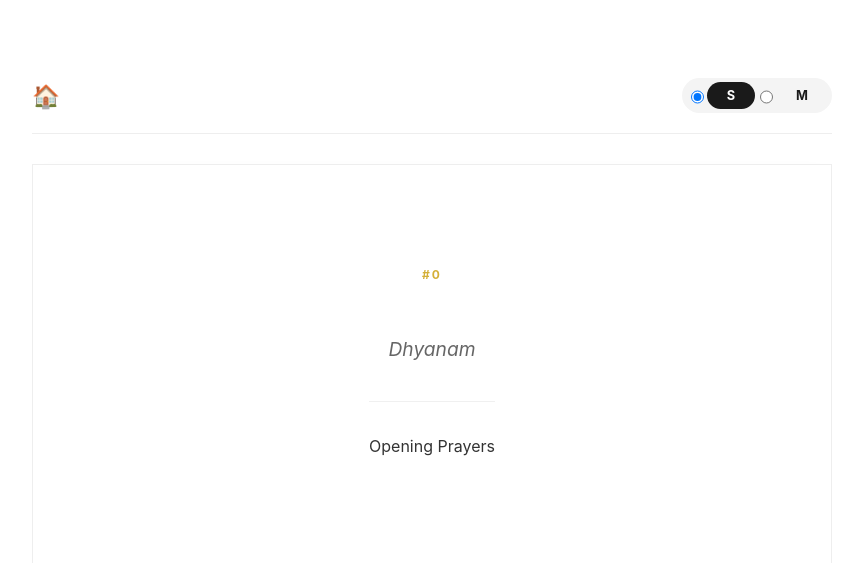
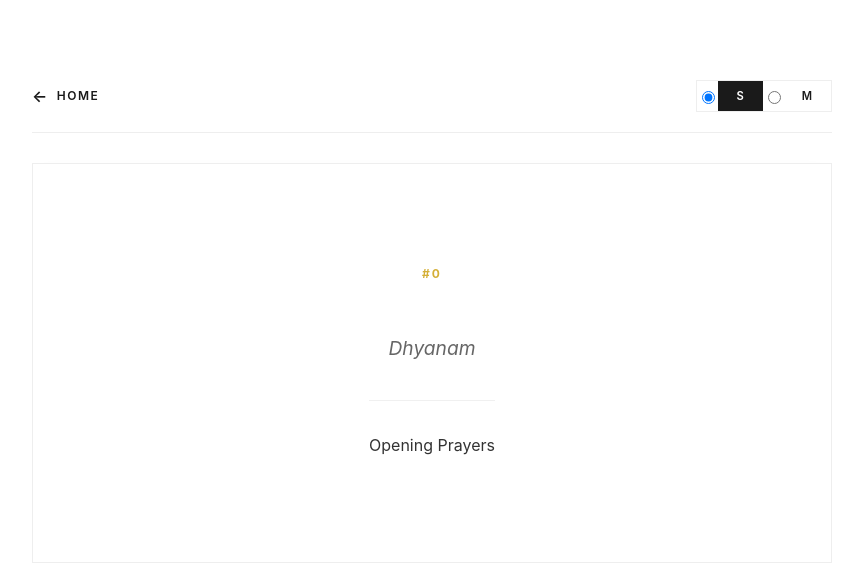
Before and after one commit to arunaj-1989/devotional_app, a Flask app: page /stotram/Vishnu/flashcard/0?lang=sanskrit in a window 1280 px wide. Shown: the part 78-641 px from the top of the page, without its empty margins (208-1071 px from the left). Run offline with Flask 3, Linux system fonts and the light colour scheme.

Commit message:
updated toggle button

```diff
--- a/static/style.css
+++ b/static/style.css
@@ -177,28 +177,39 @@ body {
 }
 
 .home-link {
-    font-size: 1.4rem;
+    font-size: 0.75rem;
+    font-weight: 600;
+    text-transform: uppercase;
+    letter-spacing: 1.5px;
     text-decoration: none;
     color: #1a1a1a;
-    transition: color 0.3s;
+    display: flex;
+    align-items: center;
+    gap: 8px;
+    transition: all 0.3s ease;
 }
 
-.home-link:hover { color: #d4af37; }
+.home-link:hover {
+    color: #d4af37;
+    transform: translateX(-3px);
+}
+
+.nav-arrow { font-size: 1rem; }
 
 .language-toggle {
     display: flex;
-    background: #f4f4f4;
-    border-radius: 30px;
-    padding: 4px;
+    border: 1px solid #eeeeee;
+    background: #ffffff;
 }
 
 .language-toggle label {
-    padding: 6px 20px;
-    font-size: 0.8rem;
-    font-weight: 700;
+    padding: 8px 18px;
+    font-size: 0.7rem;
+    font-weight: 600;
+    text-transform: uppercase;
+    letter-spacing: 1px;
     cursor: pointer;
-    border-radius: 20px;
-    transition: all 0.3s;
+    transition: all 0.3s ease;
 }
 
 .language-toggle input[type="radio"]:checked + label {
--- a/templates/flashcard.html
+++ b/templates/flashcard.html
@@ -13,7 +13,7 @@
 
     <div class="flashcard-page-container">
         <div class="controls-row">
-            <a href="/" class="home-link" title="Home">🏠</a>
+            <a href="/" class="home-link" title="Back to Home"><span class="nav-arrow">←</span> HOME</a>
             <div class="language-toggle">
                 <input type="radio" id="lang-sanskrit" name="selected_language" value="sanskrit" {% if selected_language == "sanskrit" %}checked{% endif %} onchange="setLanguage(this.value)">
                 <label for="lang-sanskrit">S</label>
```
